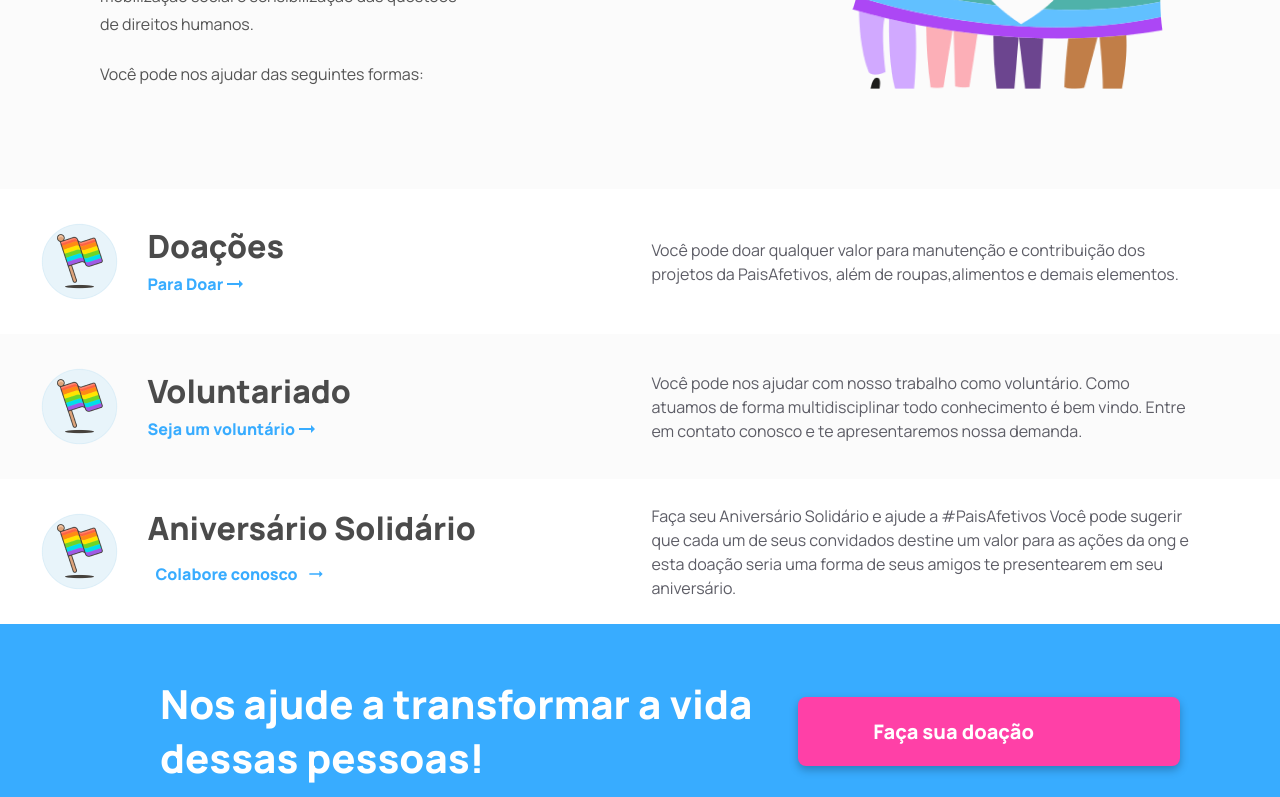
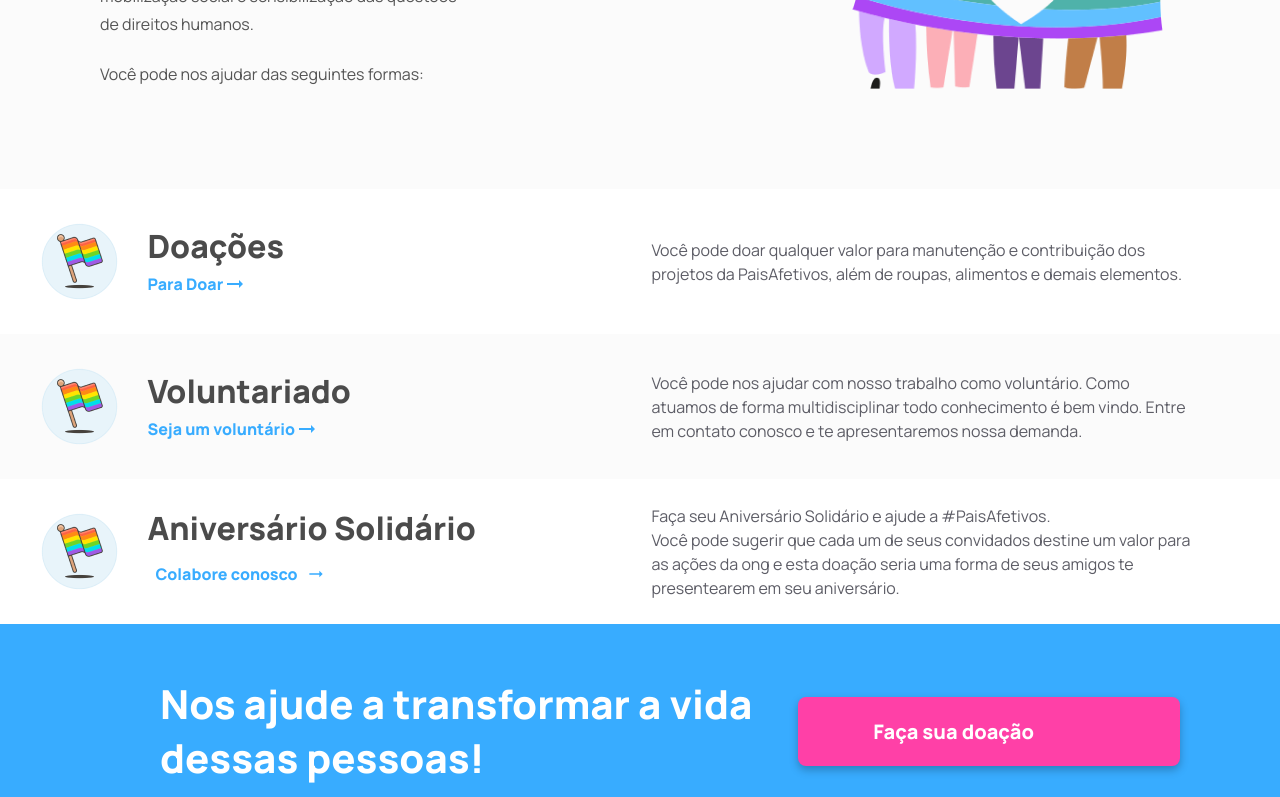
Before and after one commit to GrupoCPB/paisafetivos-web-frontend, a React (Create React App) app: page /como-ajudar in a window 1280 px wide. Shown: the part 357-1154 px from the top of the page. Built offline with nearby package versions, Linux system fonts and the light colour scheme; what assets would draw is missing.

Commit message:
modificação página 'Como ajudar'

```diff
--- a/src/components/ContributionSection/ContributionSection.jsx
+++ b/src/components/ContributionSection/ContributionSection.jsx
@@ -78,7 +78,7 @@ export function ContributionSection() {
               fontWeight="medium"
               color="#5D5D66"
             >
-              Você pode doar qualquer valor para manutenção e contribuição dos projetos da PaisAfetivos, além de roupas,alimentos e demais elementos.
+              Você pode doar qualquer valor para manutenção e contribuição dos projetos da PaisAfetivos, além de roupas, alimentos e demais elementos.
             </Typography>
           </DivSectionRight>
         </Box>
@@ -154,7 +154,7 @@ export function ContributionSection() {
               fontWeight="medium"
               color="#5D5D66"
             >
-              Faça seu Aniversário Solidário e ajude a #PaisAfetivos Você pode sugerir que cada um de seus convidados destine um valor para as ações da ong e esta doação seria uma forma de seus amigos te presentearem em seu aniversário.
+              Faça seu Aniversário Solidário e ajude a #PaisAfetivos.<br/> Você pode sugerir que cada um de seus convidados destine um valor para as ações da ong e esta doação seria uma forma de seus amigos te presentearem em seu aniversário.
             </Typography>
           </DivSectionRight>
         </Box>
```
